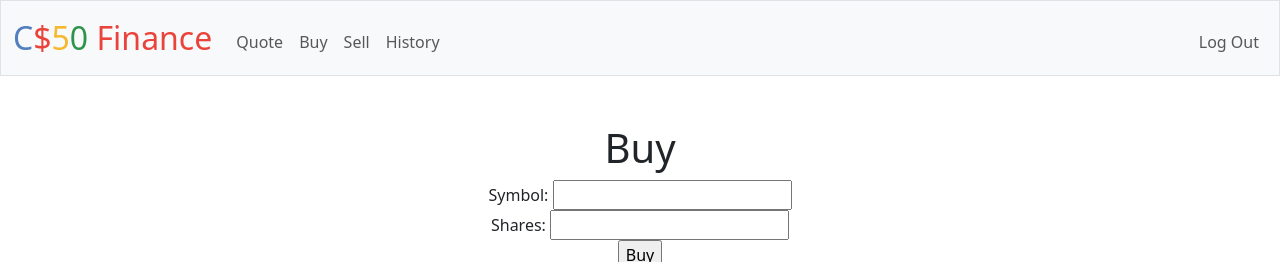
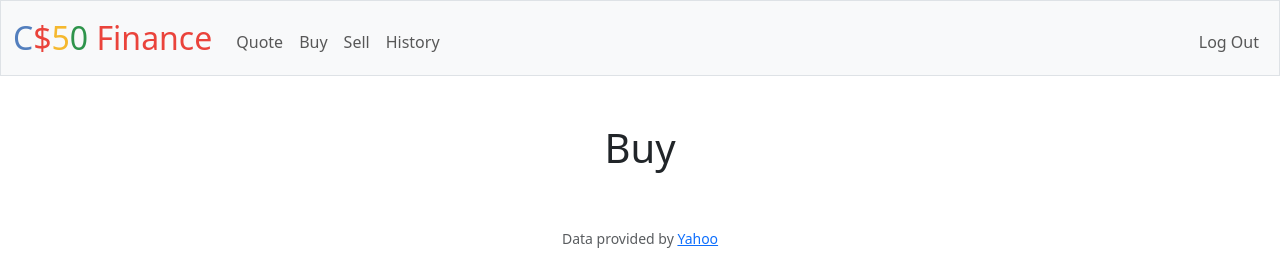
Before and after one commit to sevensora/bored, a Flask app: page /buy in a window 1280 px wide. Shown: the top 262 px of the page. Run offline with Flask 3, Linux system fonts and the light colour scheme; a user stored in the database is signed in; some libraries are stand-ins or nearby versions.

Commit message:
Tue, Apr 23, 2024, 11:13 PM +10:00

```diff
--- a/finance/templates/buy.html
+++ b/finance/templates/buy.html
@@ -7,14 +7,7 @@
 {% block main %}
 
     <h1>Buy</h1>
-    <form action="{{ url_for('buy') }}" method="post">
-        <label for="symbol">Symbol:</label>
-        <input type="text" name="symbol" id="symbol">
-        <br>
-        <label for="shares">Shares:</label>
-        <input type="text" name="shares" id="shares">
-        <br>
-        <input type="submit" value="Buy">
-    </form>
+    <form action="/buy" method="post">
+        <form action="mb-3"></form>
 
 {% endblock %}
```
